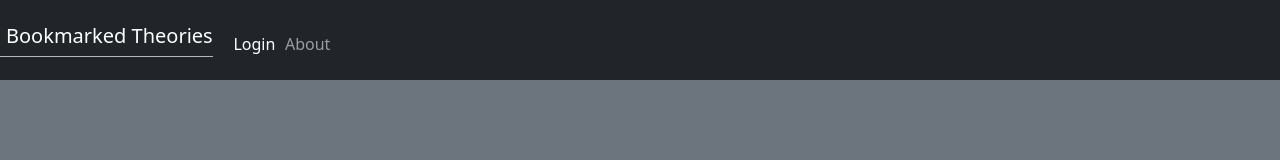
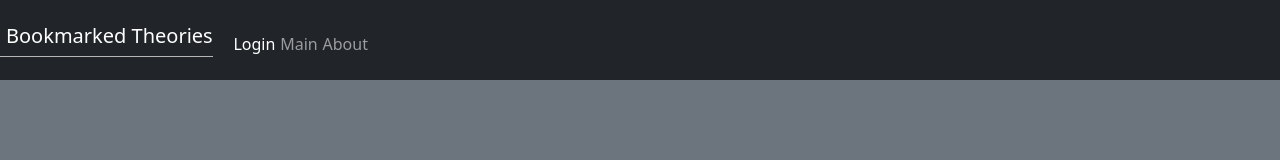
Before and after one commit to abwilson2002/startup, a React (Vite) app: page / in a window 1280 px wide. Shown: the top 160 px of the page. Built offline with nearby package versions, Linux system fonts and the light colour scheme.

Commit message:
added Main link to login page

```diff
--- a/src/app.jsx
+++ b/src/app.jsx
@@ -77,6 +77,11 @@ export default function App() {
                   Login
                 </NavLink>
               </li>
+              <li>
+                <NavLink className="nav-link" to="Main">
+                  Main
+                </NavLink>
+              </li>
               <li className='nav-item'>
                 <NavLink className="nav-link" to="About">
                   About
```
